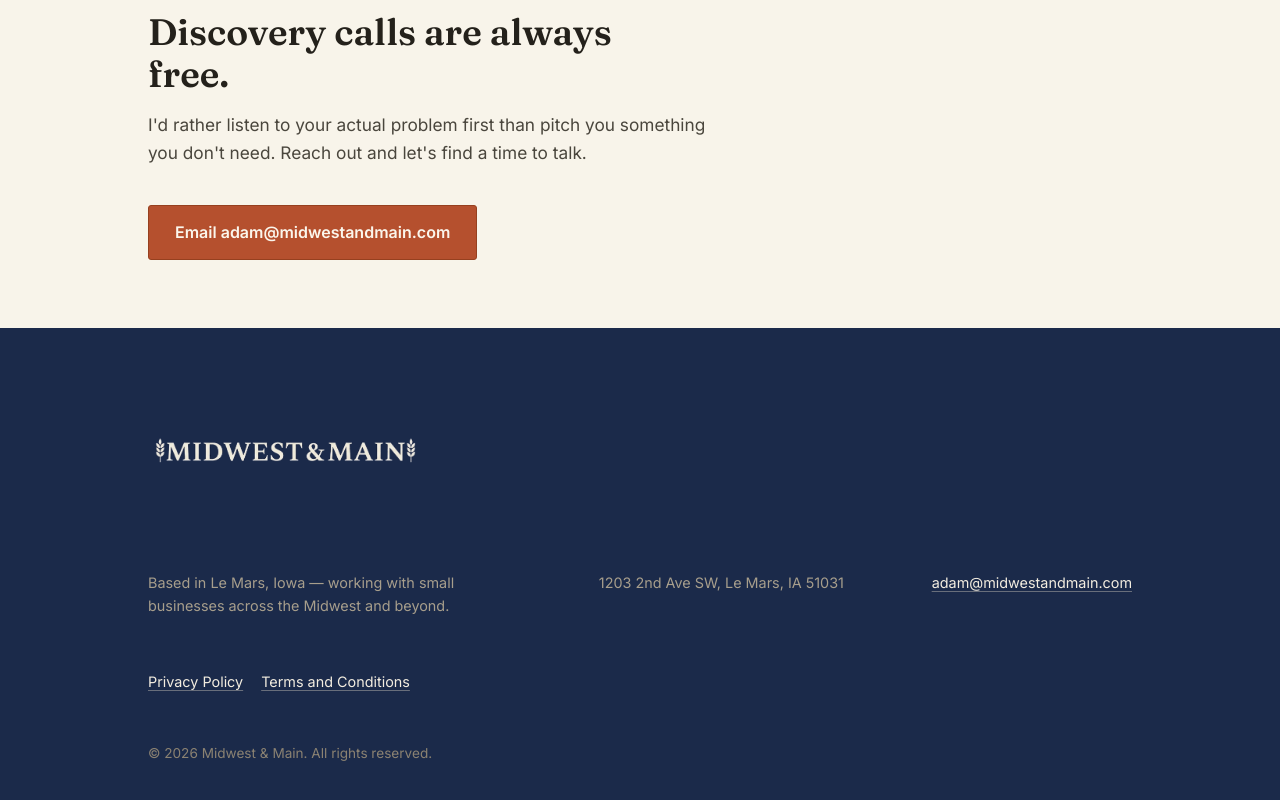
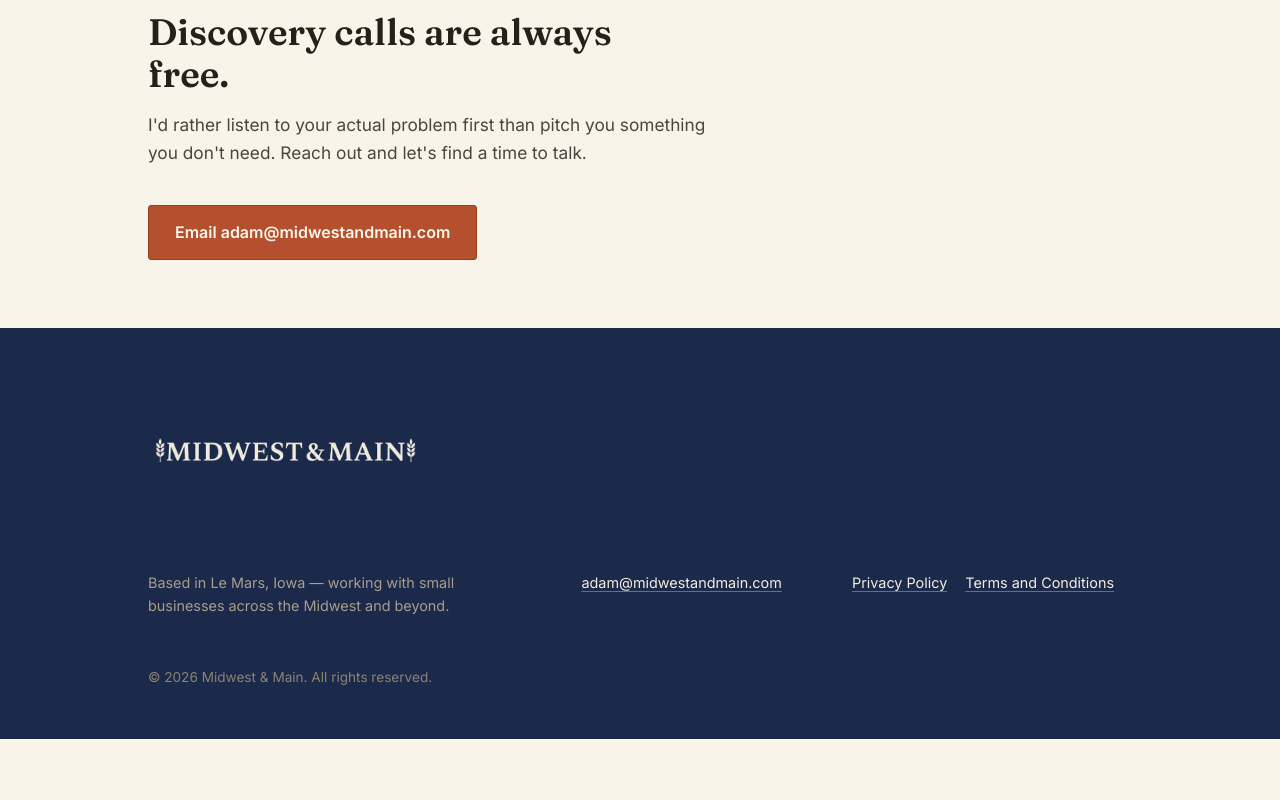
Before and after one commit to adamjmoss2/midwestandmain-site, a plain HTML site: page index.html in a window 1280 px wide. Shown: the part 2328-3128 px from the top of the page. After the commit the page ends 3067 px from the top, so only its background shows below. Drawn offline with Linux system fonts and the light colour scheme.

Commit message:
Remove address from footer in index.html

```diff
--- a/index.html
+++ b/index.html
@@ -367,7 +367,6 @@
     <a href="#top" class="wordmark"><img src="logo-cream-on-navy.png" alt="Midwest & Main"></a>
     <div class="foot-grid">
       <p class="foot-meta">Based in Le Mars, Iowa — working with small businesses across the Midwest and beyond.</p>
-      <p class="foot-meta">1203 2nd Ave SW, Le Mars, IA 51031</p>
       <p class="foot-meta"><a href="mailto:adam@midwestandmain.com">adam@midwestandmain.com</a></p>
       <p class="foot-meta foot-links"><a href="privacy.html">Privacy Policy</a><a href="terms.html">Terms and Conditions</a></p>
     </div>
```
